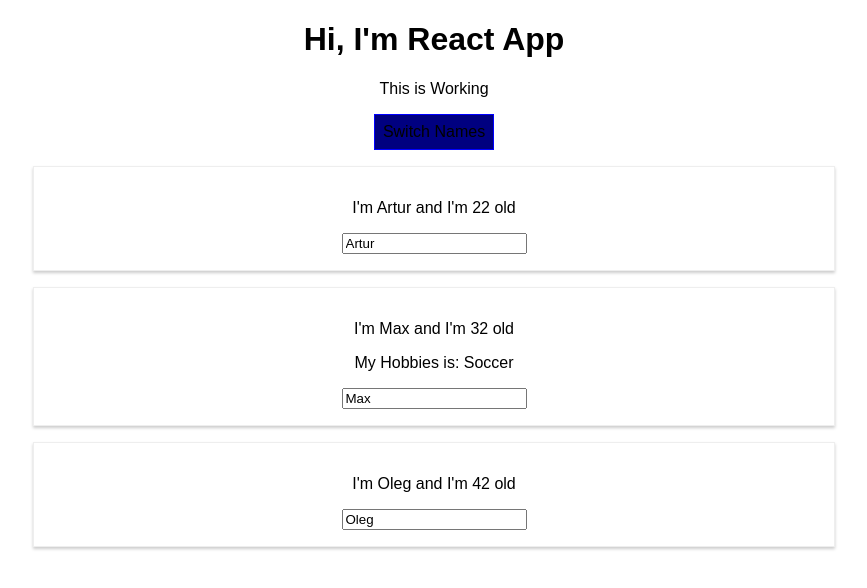
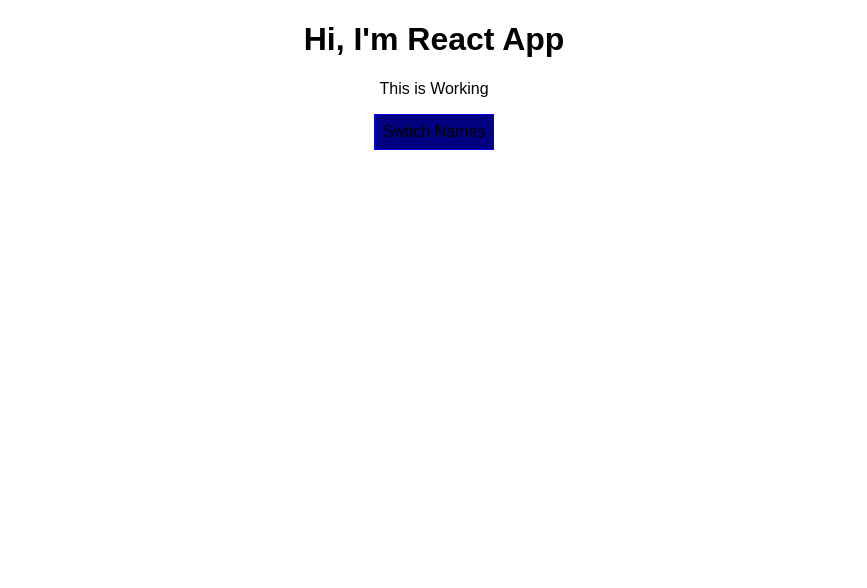
Before and after one commit to ar2zee/React-complete-guide, a React (Create React App) app: page / in a window 1280 px wide. Shown: the top 588 px of the page, without its empty margins (206-1073 px from the left). Built offline with nearby package versions, Linux system fonts and the light colour scheme.

Commit message:
Basic of sorting a list with map function

```diff
--- a/src/App.js
+++ b/src/App.js
@@ -9,7 +9,8 @@ class App extends Component {
       {name: 'Max', age: 32},
       {name: 'Oleg', age: 42}
     ],
-    otherValue: 'String'
+    otherValue: 'String',
+    showPerson: false
   }
 
   switchNameHandler = (newName) => {
@@ -33,6 +34,13 @@ class App extends Component {
     })
   }
 
+  togglePersonsHandler = () => {
+    const doesShow =this.state.showPerson;
+    this.setState({
+      showPerson: !doesShow
+    });
+  }
+
   render() {
     const style = {
       backgroundColor: 'navy',
@@ -42,26 +50,31 @@ class App extends Component {
       cursor: 'pointer'
     };
 
+    let persons = null;
+
+    if(this.state.showPerson){
+      persons = (
+        <div>
+          {this.state.persons.map(person => {
+            return <Person
+             name={person.name} age={person.age} />
+
+          })}
+
+        </div>
+      )
+    }
+
     return (
       <div className="App">
        <h1>Hi, I'm React App</h1>
        <p>This is Working</p>
         <button
         style={style}
-        onClick={this.switchNameHandler.bind(this, 'Looser')}>Switch Names
+        onClick={this.togglePersonsHandler}>Switch Names
         </button>
         {/* <button onClick={() => this.switchNameHandler('Hulya!')}>Switch Names</button> Alternative way to bind  */}
-       <Person
-        name={this.state.persons[0].name}
-        age={this.state.persons[0].age}/>
-       <Person
-        name={this.state.persons[1].name}
-        age={this.state.persons[1].age}
-        click={this.switchNameHandler.bind(this, 'Not A Looser!')}
-        changed={this.nameChangedHandler}>My Hobbies is: Soccer</Person>
-       <Person
-        name={this.state.persons[2].name}
-        age={this.state.persons[2].age}/>
+        {persons}
       </div>
     );
   }
```
